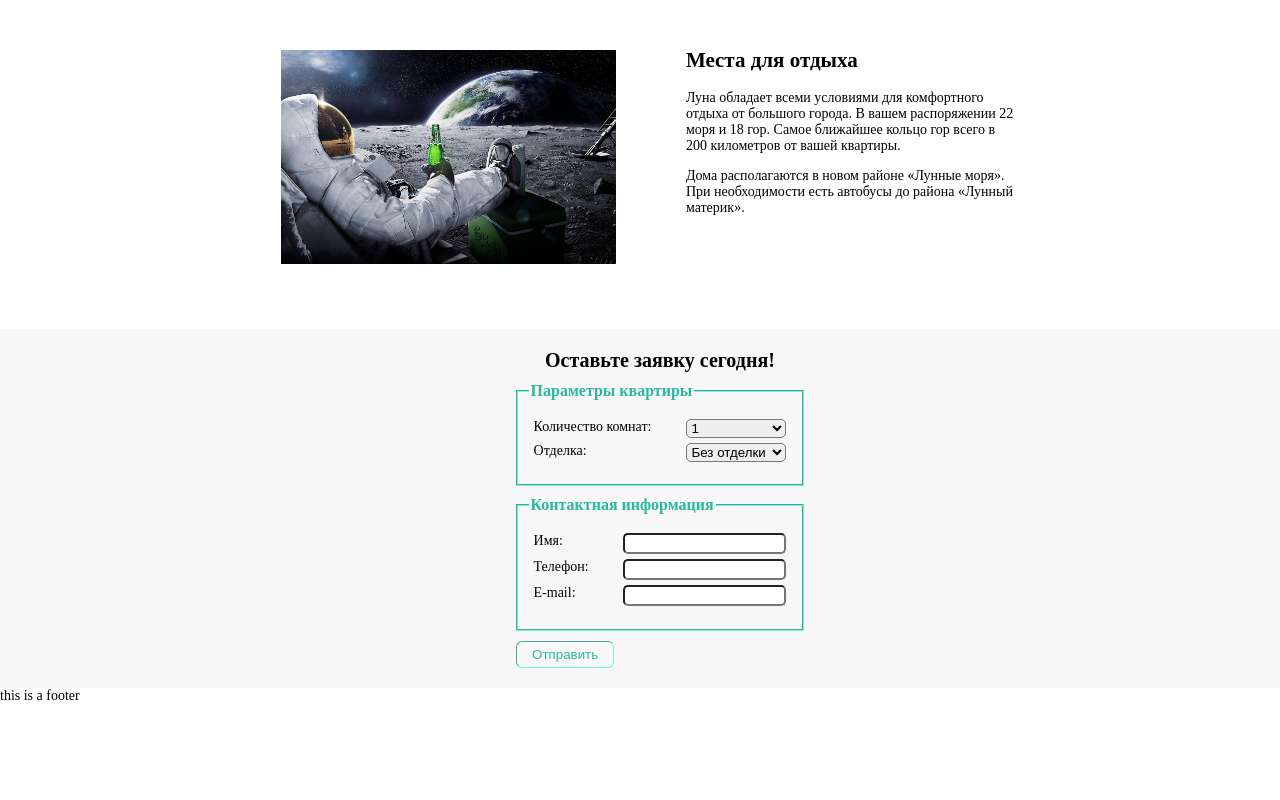
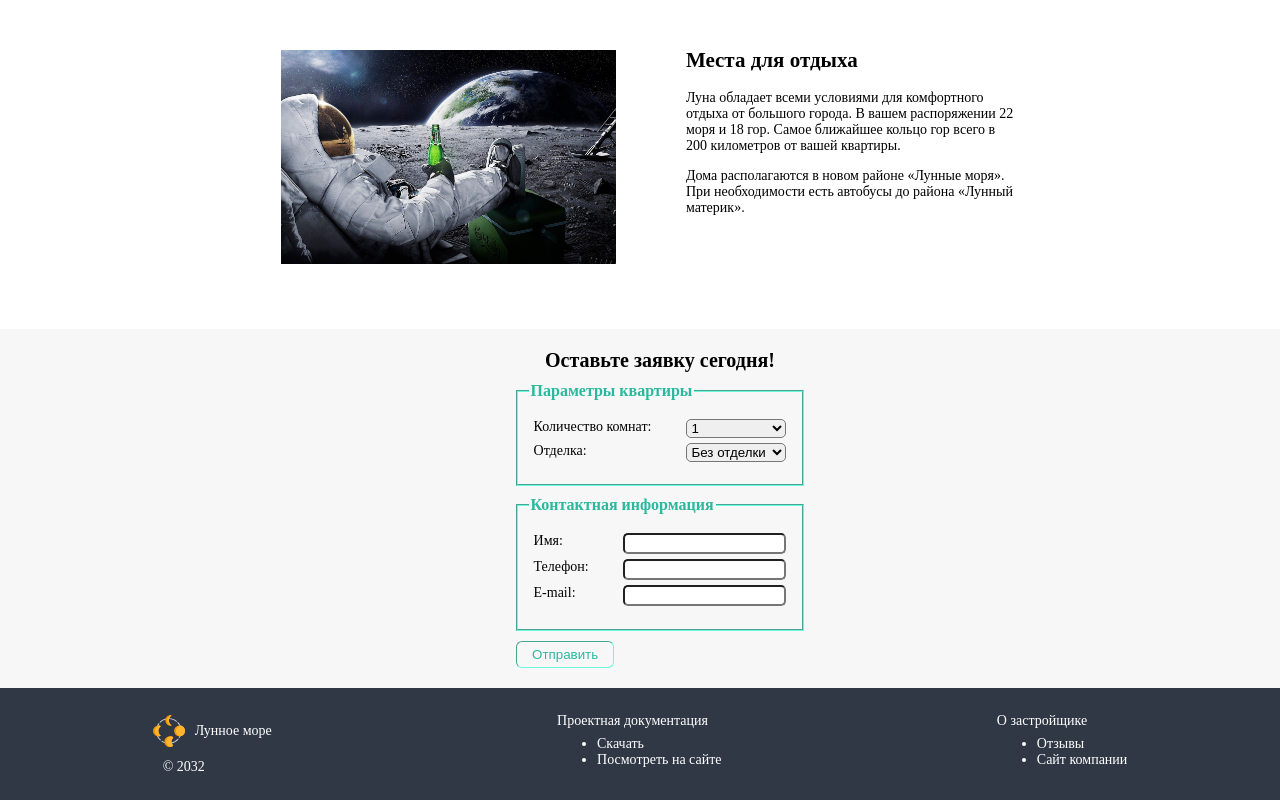
Before and after one commit to WilhelmYakunin/layout-designer-project-lvl1, a plain HTML site: page index.html in a window 1280 px wide. Shown: the part 1078-1878 px from the top of the page. Before the commit the page ends 1782 px from the top, so only its background shows below. Drawn offline with Linux system fonts and the light colour scheme.

Commit message:
Footer is made

```diff
--- a/index.html
+++ b/index.html
@@ -32,7 +32,7 @@
                 <h1>ЖК &laquoЛунное море&raquo</h1>
                 <h4>Место, откуда не хочется улетать</h4>
             </div>
-            <button onclick="location.href='#feadback'" type="button">Забронировать</button>
+            <button onclick="location.href='#feedback'" type="button">Забронировать</button>
         </div>
 
         <div class="mainContent">
@@ -84,9 +84,9 @@
              </section>
         </div>
         <div id = "wraper">
-            <div class="forms" id="feadback">
+            <div class="forms" id="feedback">
                 <p><b>Оставьте заявку сегодня!</b></p>
-                <form autocomplete="on" method="POST" name="feadback">
+                <form autocomplete="on" method="POST" name="feedback">
                     <fieldset>
                         <legend>Параметры квартиры</legend>
                         <ul>
@@ -122,7 +122,29 @@
     </main>
 
     <footer>
-        this is a footer
+        <div class="logo">
+            <div class="sign">
+                <img src="images/logo.svg" alt="логотип сайта" height="32px" width="32px"> <!-- Логтотип сайта -->
+            <p>Лунное море</p>
+            </div>
+            <p>&#169; 2032</p>
+        </div>
+
+        <div class="projectDocumentation">
+            <lh>Проектная документация</lh>
+            <ul>
+                <li><a href="">Скачать</a></li>
+                <li><a href="">Посмотреть на сайте</a></li>
+            </ul>
+        </div>
+
+        <div class="aboutCompany">
+            <lh>О застройщике</lh>
+            <ul>
+                <li><a href="">Отзывы</a></li>
+                <li><a href="">Сайт компании</a></li>
+            </ul>
+        </div>
     </footer>
 
 </body>
--- a/styles/style.css
+++ b/styles/style.css
@@ -27,12 +27,12 @@ nav li {
   margin: 10px;
 }
 
-nav li a {
+li a {
   color: black;
   text-decoration: none; /* Убирает подчеркивание для ссылок */
 }
 
-nav li a:hover {
+li a:hover {
     text-decoration: underline; /* Добавляем подчеркивание при наведении курсора на ссылку */
     color: blueviolet; /* Ссылка фиолето-синего цвета */
    }
@@ -121,11 +121,6 @@ article h2 {
   margin: 25px;
 }
 
-li {
-  list-style-type: none; /* Убираем маркеры */
-
- }
-
  #wraper {
   padding: 20px;
   width: 100%;
@@ -139,7 +134,7 @@ li {
   flex-direction: column;
 }
 
-ul {
+main ul {
   padding-inline-start: 0px;
 }
 
@@ -147,8 +142,9 @@ ul {
   margin-right: 35px;
 }
 
-li {
+main li {
   margin: 5px;
+  list-style-type: none; /* Убираем маркеры */
   display: flex;
   justify-content: space-between;
 }
@@ -190,3 +186,34 @@ input {
   color:#2ab99d;
   border-color: #6cf8dc;
 }
+
+footer {
+  padding: 25px 15px 15px;
+  color: white;
+  background-color: #303846;
+  display: flex;
+  justify-content: space-around;
+}
+
+footer ul {
+  margin-block-start: 0.5em;
+}
+
+footer li a {
+  color: white;
+}
+
+.logo {
+  display: flex;
+  flex-direction: column;
+  align-items: flex-start;
+}
+
+.sign {
+  display: flex;
+  align-items: center;
+}
+
+.logo p {
+  margin: 10px;
+}
```
